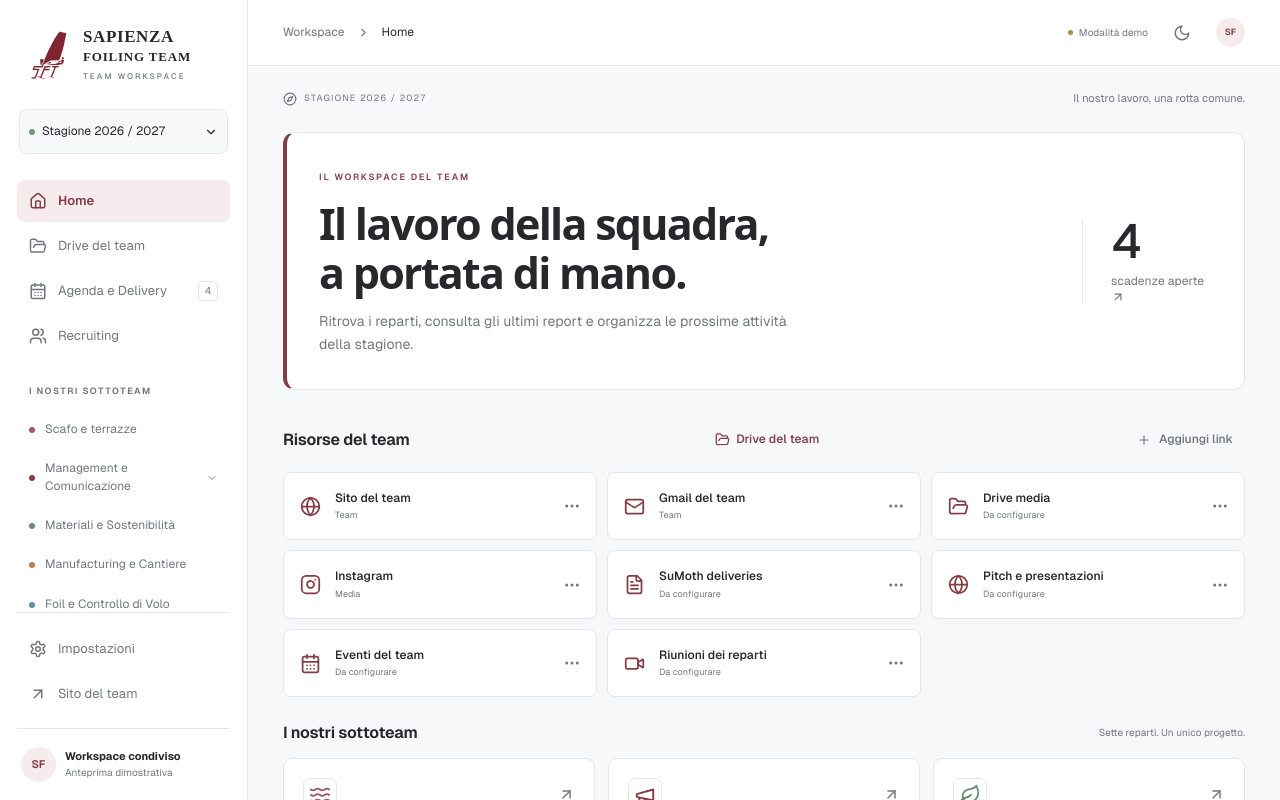
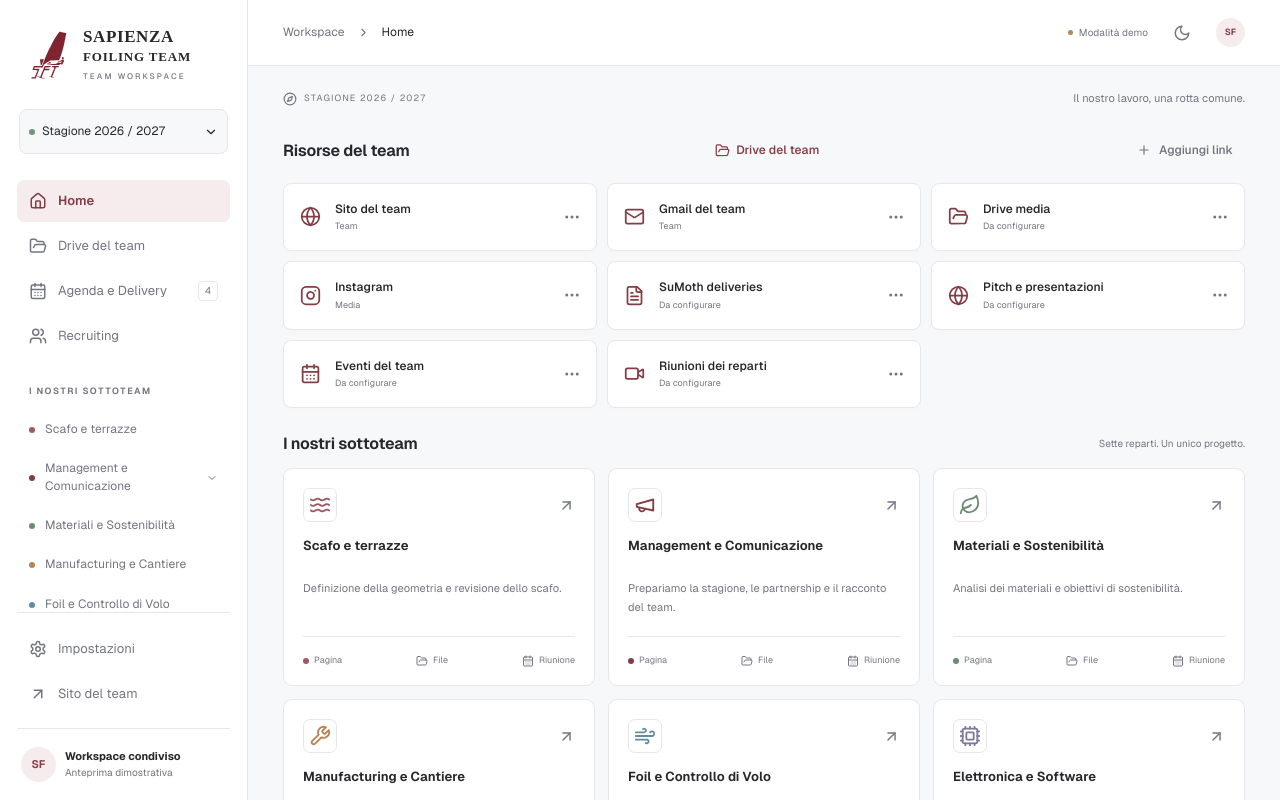
Before and after one commit to sapienzafoilingteam/SFT-crm, a Next.js app: page / in a window 1280 px wide. Shown: the top 800 px of the page. Built offline with nearby package versions, Linux system fonts and the light colour scheme; a web font is replaced by a local one.

Commit message:
style: remove dashboard intro banner

```diff
--- a/components/views/home.tsx
+++ b/components/views/home.tsx
@@ -38,7 +38,6 @@ export function HomeView({ edit }: Props) {
     .slice(0, 3);
   return (
     <>
-      <section className="dashboard-intro" aria-labelledby="dashboard-title"><div><span className="eyebrow">IL WORKSPACE DEL TEAM</span><h1 id="dashboard-title">Il lavoro della squadra,<br />a portata di mano.</h1><p>Ritrova i reparti, consulta gli ultimi report e organizza le prossime attività della stagione.</p></div><Link href="/agenda" className="dashboard-summary"><strong>{data.deliveries.filter(d => d.season_id === season && !d.archived && d.status !== 'Consegnato / Pubblicato').length}</strong><span>scadenze aperte <ArrowUpRight size={14} /></span></Link></section>
       <SectionTitle title="Risorse del team">
         <Link href="/drive" className="text-link"><FolderOpen size={15}/>Drive del team</Link>
         <Button variant="ghost" size="sm" onClick={() => edit("links")}>
```
